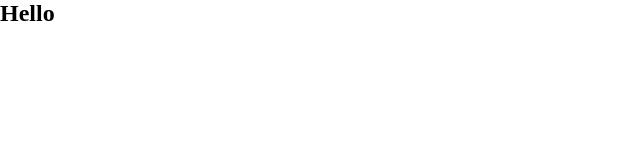
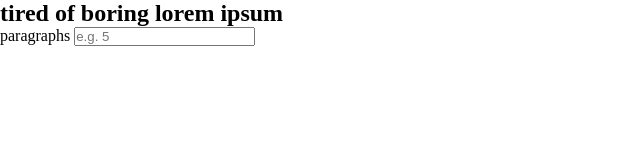
Before and after one commit to almamun2s/LoremIpsum, a plain HTML site: page index.html in a window 1280 px wide. Shown: the whole page, without its empty margins (0-640 px from the left). Drawn offline with Linux system fonts and the light colour scheme.

Commit message:
html added

```diff
--- a/index.html
+++ b/index.html
@@ -7,7 +7,18 @@
     <link rel="stylesheet" href="css/style.css">
 </head>
 <body>
-    <h2>Hello</h2>
+    <section class="lt-lorem-text">
+        <div class="lt-container">
+            <h2>tired of boring lorem ipsum</h2>
+            <form class="lt-form">
+                <label for="para">paragraphs</label>
+                <input type="number" name="amount" id="amount" placeholder="e.g. 5">
+            </form>
+            <article class="lt-lorem-text">
+
+            </article>
+        </div>
+    </section>
     <script src="js/script.js"></script>
 </body>
 </html>
```
